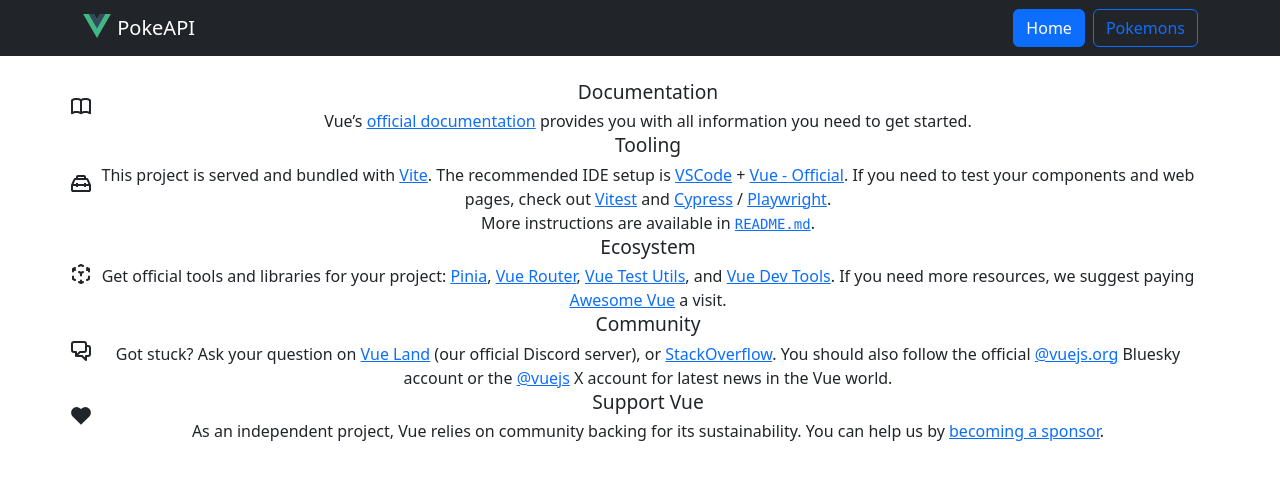
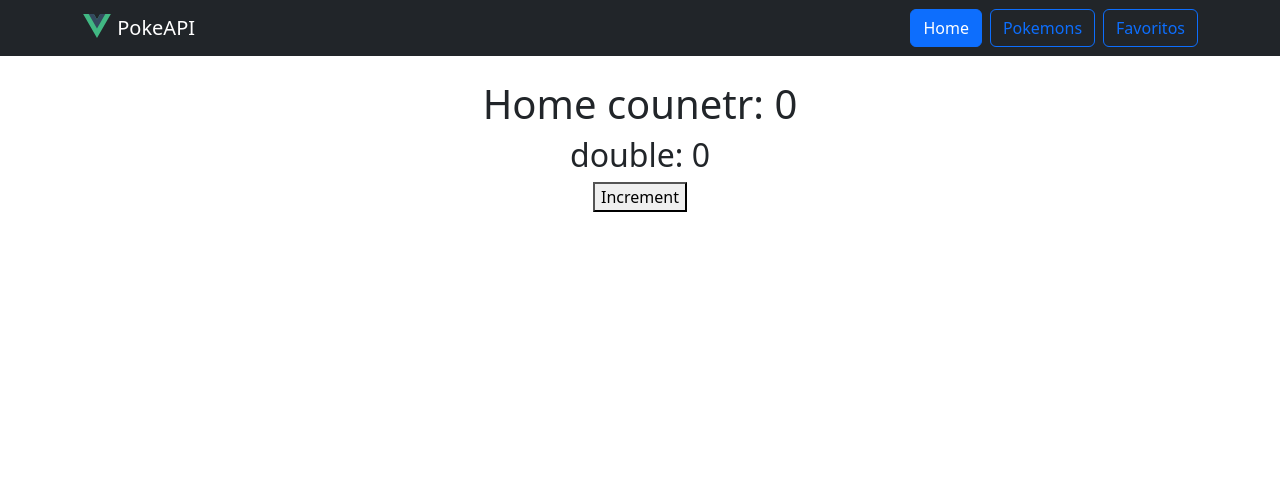
Before and after one commit to UP220142/Vue-Router-Course, a Vue app: page / in a window 1280 px wide. Shown: the top 480 px of the page. Built offline with nearby package versions, Linux system fonts and the light colour scheme.

Commit message:
feat(favorites) :sparkles: Creation of 'Favoritos' view and a list group in there

```diff
--- a/package.json
+++ b/package.json
@@ -10,6 +10,7 @@
   },
   "dependencies": {
     "axios": "^1.13.4",
+    "pinia": "^3.0.4",
     "vue": "^3.5.27",
     "vue-router": "^5.0.1"
   },
--- a/src/App.vue
+++ b/src/App.vue
@@ -21,8 +21,12 @@
           Home
         </router-link>
 
-        <router-link active-class="active" class="btn btn-outline-primary" to="/pokemons">
+        <router-link active-class="active" class="btn btn-outline-primary me-2" to="/pokemons">
           Pokemons
+        </router-link>
+
+        <router-link active-class="active" class="btn btn-outline-primary" to="/favoritos">
+          Favoritos
         </router-link>
       </div>
     </div>
--- a/src/main.js
+++ b/src/main.js
@@ -1,9 +1,12 @@
 import { createApp } from 'vue'
 import App from './App.vue'
 import router from './router'
+import { createPinia } from 'pinia'
 
 const app = createApp(App)
+const pinia = createPinia()
 
 app.use(router)
+app.use(pinia)
 
 app.mount('#app')
--- a/src/router/index.js
+++ b/src/router/index.js
@@ -1,35 +1,40 @@
-import { createRouter, createWebHistory } from 'vue-router'
+import { createRouter, createWebHistory } from "vue-router";
 
 const router = createRouter({
   history: createWebHistory(import.meta.env.BASE_URL),
 
   routes: [
     {
-      path: '/',
-      name: 'home',
-      component: () => import('../views/HomeView.vue'),
+      path: "/",
+      name: "home",
+      component: () => import("../views/HomeView.vue"),
     },
     {
-      path: '/about',
-      name: 'about',
-      component: () => import('../views/AboutView.vue'),
+      path: "/about",
+      name: "about",
+      component: () => import("../views/AboutView.vue"),
     },
     {
-      path: '/pokemons',
-      name: 'pokemons',
-      component: () => import('../views/PokemonsView.vue'),
+      path: "/pokemons",
+      name: "pokemons",
+      component: () => import("../views/PokemonsView.vue"),
     },
     {
-      path: '/pokemons/:name',
-      name: 'poke',
-      component: () => import('../views/PokeView.vue'),
+      path: "/pokemons/:name",
+      name: "poke",
+      component: () => import("../views/PokeView.vue"),
     },
     {
-      path: '/:pathMatch(.*)*',
-      name: 'not-found',
-      component: () => import('../views/NotFoundView.vue'),
+      path: "/favoritos",
+      name: "favoritos",
+      component: () => import("../views/favoritosView.vue"),
+    },
+    {
+      path: "/:pathMatch(.*)*",
+      name: "not-found",
+      component: () => import("../views/NotFoundView.vue"),
     },
   ],
-})
+});
 
-export default router
+export default router;
--- /dev/null
+++ b/src/store/counter.js
@@ -0,0 +1,23 @@
+import { defineStore } from "pinia";
+import { ref, computed } from "vue";
+
+export const useCounterStore = defineStore("counter", () => {
+    const count = ref(0);
+    const increment = () => count.value++;
+    const double = computed(() => count.value * 2);
+    return { count, increment, double };
+});
+
+// export const useCounterStore = defineStore("counter", {
+//   state: () => ({
+//     count: 0,
+//   }),
+//   actions: {
+//     increment() {
+//       this.count++;
+//     },
+//   },
+//   getters: {
+//     double: (state) => state.count * 2,
+//   },
+// });
--- /dev/null
+++ b/src/store/favoritos.js
@@ -0,0 +1,13 @@
+import { defineStore } from "pinia";
+import { ref } from "vue";
+
+export const useFavoritosStore = defineStore("favoritos", () => {
+
+    const favoritos = ref([]);
+
+    const add = (poke) => {
+        favoritos.value.push(poke)
+    };
+
+    return { favoritos, add };
+});
--- /dev/null
+++ b/src/views/FavoritosView.vue
@@ -0,0 +1,39 @@
+<script setup>
+import { useFavoritosStore } from "@/store/favoritos";
+import { storeToRefs } from "pinia";
+import { useGetPokemonTypes } from "@/composables/getPokeType";
+import { computed } from "vue";
+
+const useFavoritos = useFavoritosStore();
+const { favoritos } = storeToRefs(useFavoritos);
+
+const favoritosData = computed(() => ({
+    results: favoritos.value,
+}));
+
+const { getTypeClass } = useGetPokemonTypes(favoritosData);
+</script>
+
+<template>
+    <h1>Favoritos</h1>
+    <div v-if="favoritos.length === 0">
+        <p>No tienes favoritos</p>
+    </div>
+    <ul v-else class="list-group">
+        <li v-for="poke in favoritos" :key="poke.id" :class="[
+            'list-group-item',
+            'd-flex',
+            'justify-content-between',
+            'align-items-center',
+            'mb-2',
+            'border',
+            'rounded',
+            `list-group-item-${getTypeClass(poke.types?.[0]?.type?.name || 'normal')}`,
+        ]">
+            {{ poke.name }}
+            <span class="badge bg-secondary">{{
+                poke.types?.[0]?.type?.name || "normal"
+                }}</span>
+        </li>
+    </ul>
+</template>
--- a/src/views/HomeView.vue
+++ b/src/views/HomeView.vue
@@ -1,9 +1,14 @@
 <script setup>
-import TheWelcome from '../components/TheWelcome.vue'
+import { useCounterStore } from "@/store/counter.js";
+import { storeToRefs } from "pinia";
+
+const useCounter = useCounterStore();
+
+const {  double, count } = storeToRefs(useCounter);
 </script>
 
 <template>
-  <main>
-    <TheWelcome />
-  </main>
+  <h1>Home counetr: {{ count }}</h1>
+  <h2>double: {{ double }}</h2>
+  <button @click="increment">Increment</button>
 </template>
--- a/src/views/PokeView.vue
+++ b/src/views/PokeView.vue
@@ -1,9 +1,13 @@
 <script setup>
 import { useRoute, useRouter } from "vue-router";
 import {useGetData} from '@/composables/getData';
+import { useFavoritosStore } from '@/store/favoritos';
 
 const route = useRoute();
 const router = useRouter();
+const useFavoritos = useFavoritosStore();
+
+const {add} = useFavoritos
 
 const {getData, data, loading, error} = useGetData();
 
@@ -20,6 +24,7 @@
     <div v-if="data">
         <img :src="data.sprites?.front_default" alt="Pokemon sprite" width="250" height="250" />
         <h1>Poke name: {{ $route.params.name }}</h1>
+        <button class="btn btn-primary mb-2" @click="add(data)">Agregar a favoritos</button>
     </div>
     <button @click="back" class="btn btn-outline-primary">Volver</button>
 </template>
--- a/src/views/PokemonsView.vue
+++ b/src/views/PokemonsView.vue
@@ -2,6 +2,7 @@
 import { RouterLink } from "vue-router";
 import { useGetData } from "@/composables/getData";
 import { useGetPokemonTypes } from "@/composables/getPokeType";
+
 
 const { data, getData, loading, error } = useGetData();
 const { pokemonsWithTypes, loadingTypes, getTypeClass } =
```
Also changed, not shown: 1 other file (tests, documents, lock files or other folders).
